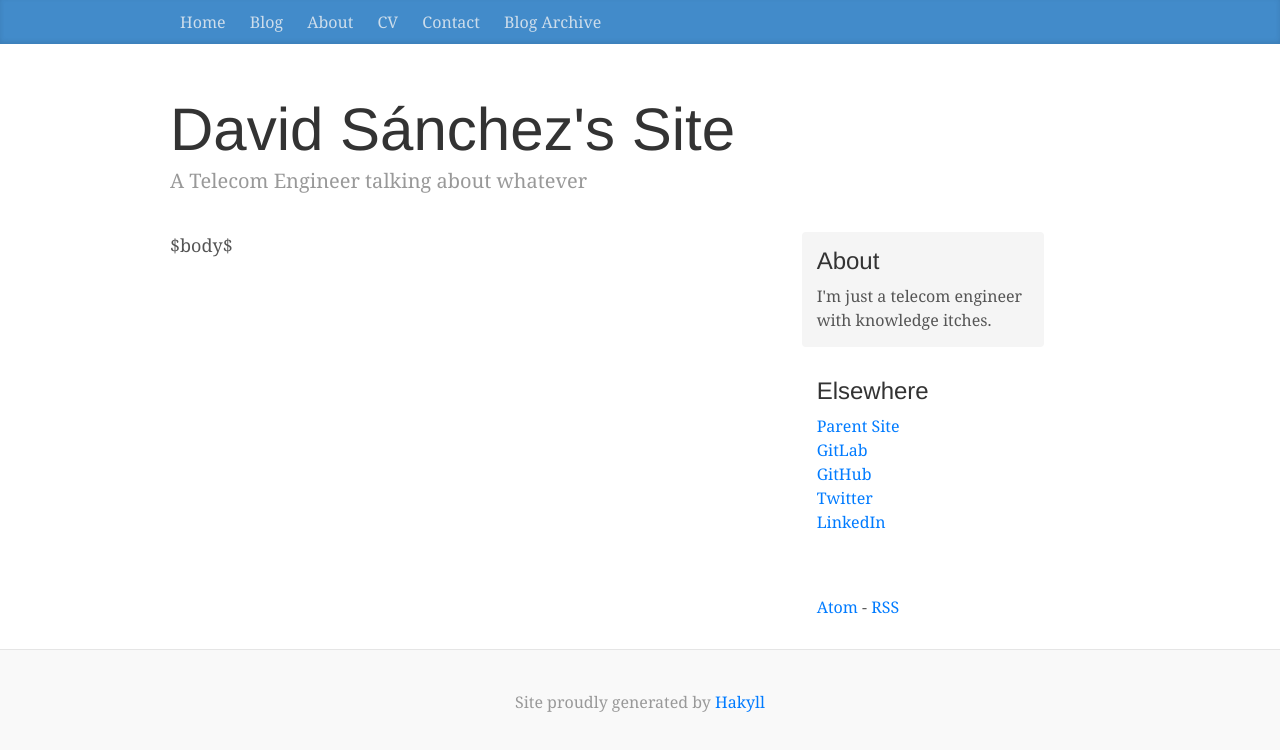
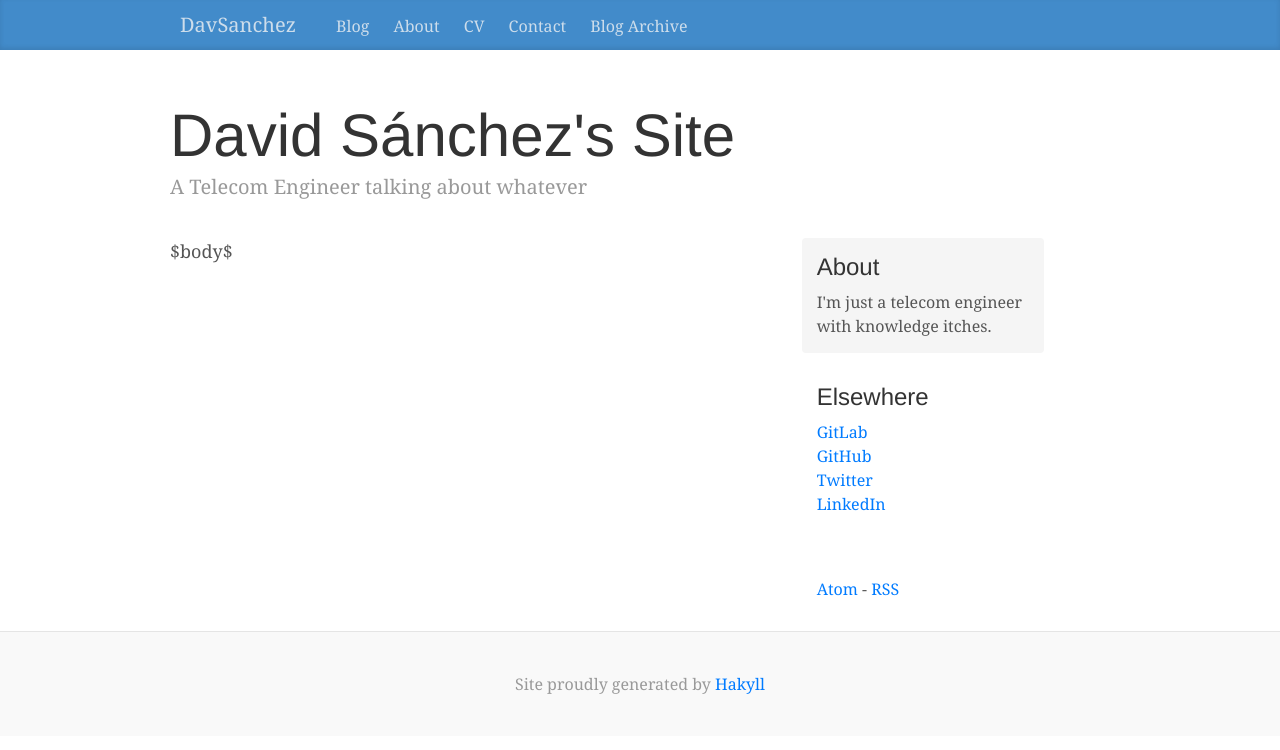
Before and after one commit to DavSanchez/davsanchez.github.io, a plain HTML site: page templates/default.html in a window 1280 px wide. Drawn offline with nearby package versions, Linux system fonts and the light colour scheme; some packages are replaced by stand-ins of ours.

Commit message:
Update structure

```diff
--- a/templates/default.html
+++ b/templates/default.html
@@ -22,7 +22,8 @@
   <div class="blog-masthead">
     <div class="container">
       <nav class="blog-nav">
-        <a class="blog-nav-item" href="../">Home</a>
+        <a class="navbar-brand blog-nav-item" href="#">DavSanchez</a>
+        <!-- <a class="blog-nav-item" href="../">Home</a> -->
         <a class="blog-nav-item" href="/">Blog</a>
         <a class="blog-nav-item" href="/about.html">About</a>
         <a class="blog-nav-item" href="/assets/CV-en.pdf">CV</a>
@@ -60,9 +61,9 @@
         <div class="sidebar-module">
           <h4>Elsewhere</h4>
           <ol class="list-unstyled">
-            <li>
+            <!-- <li>
               <a href="https://davsanchez.gitlab.io/">Parent Site</a>
-            </li>
+            </li> -->
             <li>
               <a href="https://gitlab.com/DavSanchez">GitLab</a>
             </li>
```
Also changed, not shown: 2 other files.
